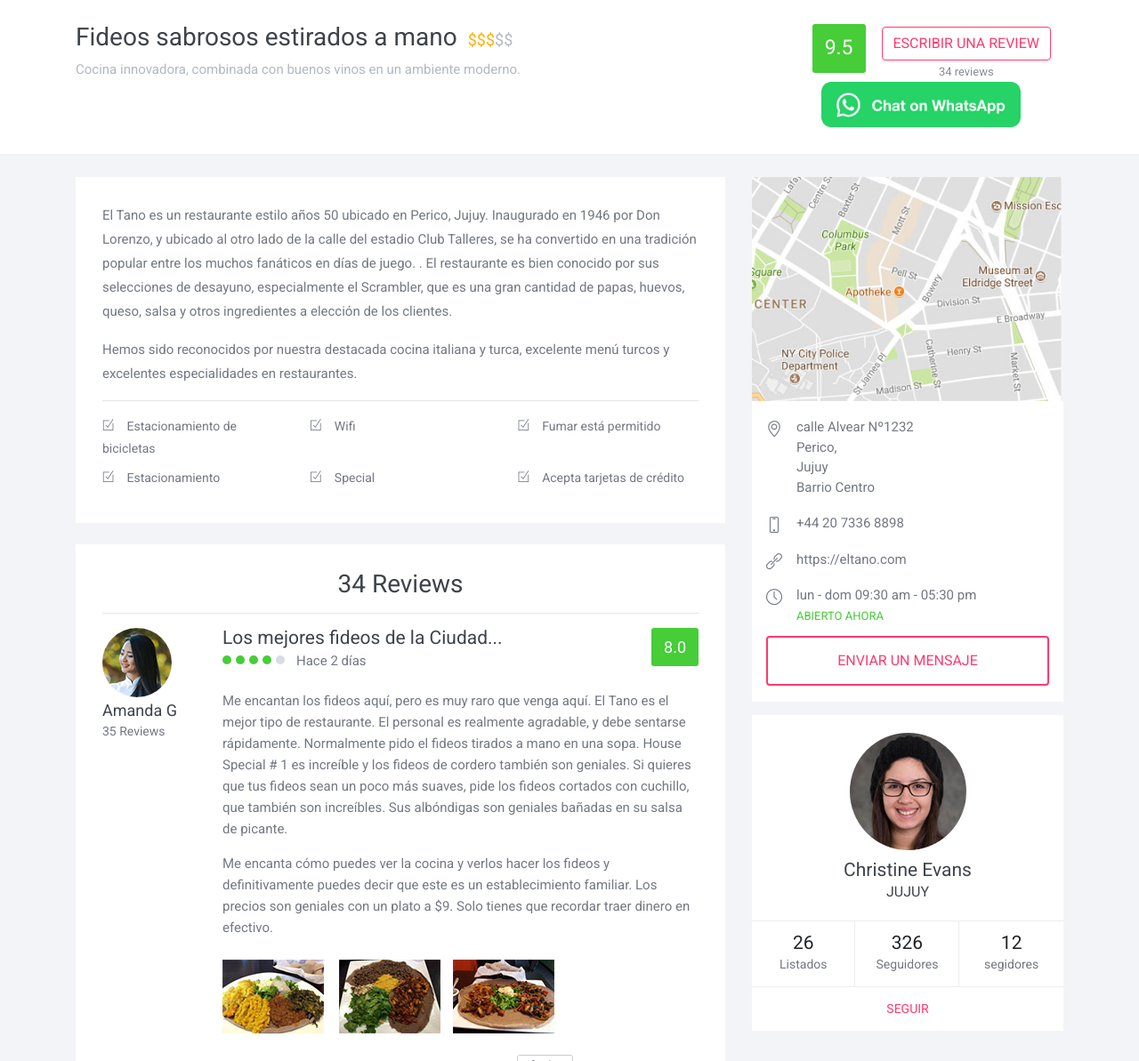
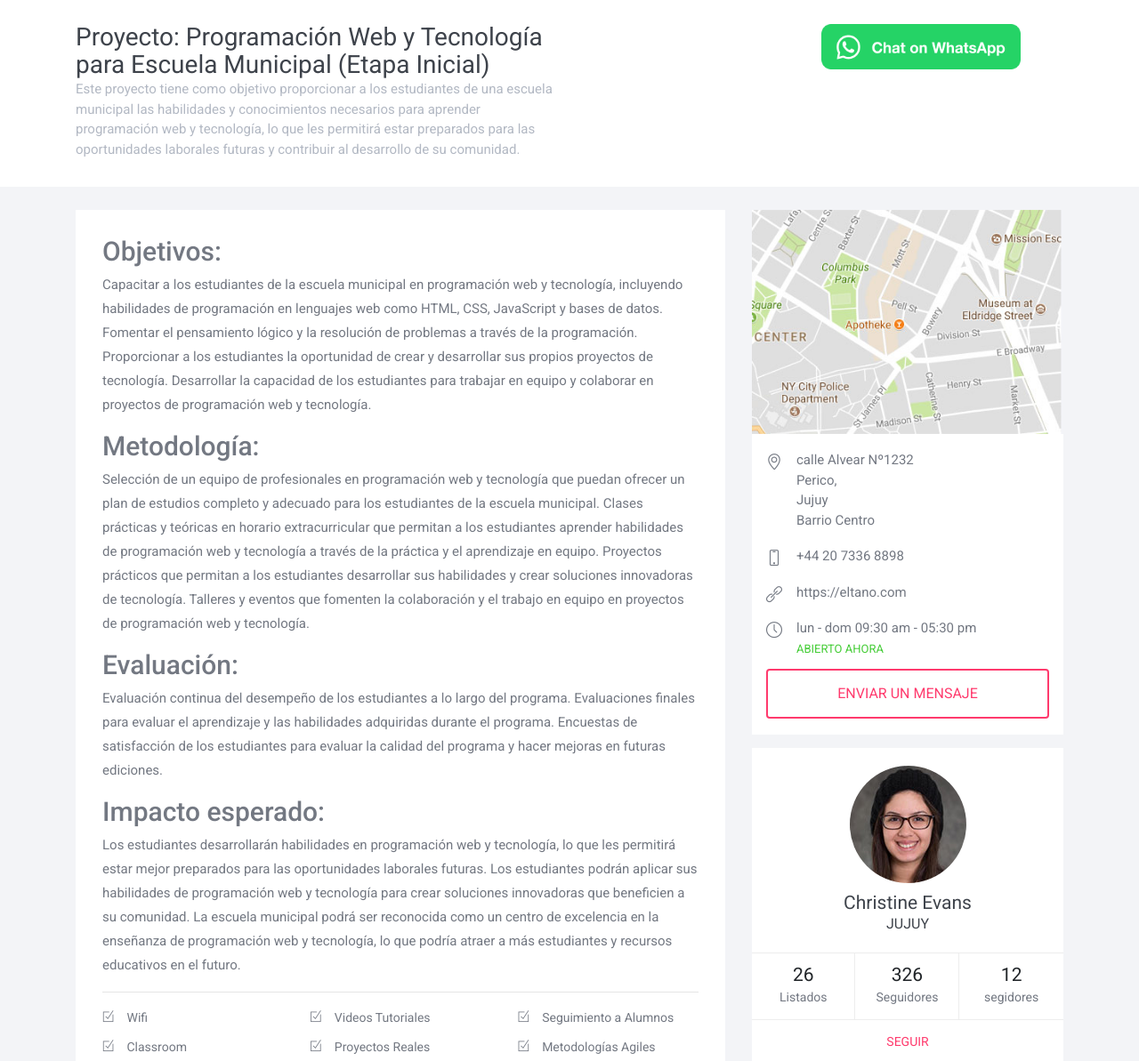
Before and after one commit to ro2907/produccion-educacion, a plain HTML site: page detail.html in a window 1280 px wide. Shown: the part 338-1531 px from the top of the page at 89% size. Drawn offline with Linux system fonts and the light colour scheme.

Commit message:
Cambios en Deltail y otros

```diff
--- a/detail.html
+++ b/detail.html
@@ -151,19 +151,13 @@
         <div class="container">
             <div class="row">
                 <div class="col-md-6">
-                    <h5>Fideos sabrosos estirados a mano</h5>
-                    <p><span>$$$</span>$$</p>
-                    <p class="reserve-description">Cocina innovadora, combinada con buenos vinos en un ambiente moderno.</p>
+                    <h5>Proyecto: Programación Web y Tecnología para Escuela Municipal (Etapa Inicial)</h5>
+
+                    <p class="reserve-description">Este proyecto tiene como objetivo proporcionar a los estudiantes de una escuela municipal las habilidades y conocimientos necesarios para aprender programación web y tecnología, lo que les permitirá estar preparados para las oportunidades laborales futuras y contribuir al desarrollo de su comunidad.</p>
                 </div>
                 <div class="col-md-6">
                     <div class="reserve-seat-block">
-                        <div class="reserve-rating">
-                            <span>9.5</span>
-                        </div>
-                        <div class="review-btn">
-                            <a href="#" class="btn btn-outline-danger">ESCRIBIR UNA REVIEW</a>
-                            <span>34 reviews</span>
-                        </div>
+
                         <div class="reserve-btn">
                             <div class="featured-btn-wrap">
                                 <a aria-label="Chat on WhatsApp" href="https://wa.me/3884918342" > <img style="width: 70%;" alt="Chat on WhatsApp" src="./images/WhatsAppButtonGreenSmall.png" /> </a>
@@ -182,44 +176,65 @@
                 <div class="col-md-8 responsive-wrap">
                     <div class="booking-checkbox_wrap">
                         <div class="booking-checkbox">
-                            <p>El Tano es un restaurante estilo años 50 ubicado en Perico, Jujuy. Inaugurado en 1946 por Don Lorenzo, y ubicado al otro lado de la calle del estadio Club Talleres, se ha convertido en una tradición popular entre los muchos fanáticos en días de juego.
-                                . El restaurante es bien conocido por sus selecciones de desayuno, especialmente el Scrambler, que es una gran cantidad de papas, huevos, queso, salsa y otros ingredientes a elección de los clientes.</p>
-                            <p> Hemos sido reconocidos por nuestra destacada cocina italiana y turca,
-                                excelente menú turcos y excelentes especialidades en restaurantes.</p>
+                            <h4>Objetivos:</h4>
+                            <p> Capacitar a los estudiantes de la escuela municipal en programación web y    tecnología, incluyendo habilidades de programación en lenguajes web como HTML, CSS, JavaScript y bases de datos.
+                                Fomentar el pensamiento lógico y la resolución de problemas a través de la programación.
+                                Proporcionar a los estudiantes la oportunidad de crear y desarrollar sus propios proyectos de tecnología.
+                                Desarrollar la capacidad de los estudiantes para trabajar en equipo y colaborar en proyectos de programación web y tecnología.
+                                </p>
+                                <h4>Metodología:</h4>
+                            <p> Selección de un equipo de profesionales en programación web y tecnología que puedan ofrecer un plan de estudios completo y adecuado para los estudiantes de la escuela municipal.
+                                Clases prácticas y teóricas en horario extracurricular que permitan a los estudiantes aprender habilidades de programación web y tecnología a través de la práctica y el aprendizaje en equipo.
+                                Proyectos prácticos que permitan a los estudiantes desarrollar sus habilidades y crear soluciones innovadoras de tecnología.
+                                Talleres y eventos que fomenten la colaboración y el trabajo en equipo en proyectos de programación web y tecnología.
+                                </p>
+                                <h4>Evaluación:</h4>
+                                <p>
+                                    Evaluación continua del desempeño de los estudiantes a lo largo del programa.
+                                    Evaluaciones finales para evaluar el aprendizaje y las habilidades adquiridas durante el programa.
+                                    Encuestas de satisfacción de los estudiantes para evaluar la calidad del programa y hacer mejoras en futuras ediciones.
+
+                                    </p>
+                                    <h4> Impacto esperado:</h4>
+                                    <p>
+                                        Los estudiantes desarrollarán habilidades en programación web y tecnología, lo que les permitirá estar mejor preparados para las oportunidades laborales futuras.
+                                        Los estudiantes podrán aplicar sus habilidades de programación web y tecnología para crear soluciones innovadoras que beneficien a su comunidad.
+                                        La escuela municipal podrá ser reconocida como un centro de excelencia en la enseñanza de programación web y tecnología, lo que podría atraer a más estudiantes y recursos educativos en el futuro.
+                                    </p>
                             <hr>
                         </div>
                         <div class="row">
                             <div class="col-md-4">
                                 <label class="custom-checkbox">
                         <span class="ti-check-box"></span>
-                        <span class="custom-control-description">Estacionamiento de bicicletas</span>
+                        <span class="custom-control-description">Wifi</span>
                       </label> </div>
                             <div class="col-md-4">
                                 <label class="custom-checkbox">
                        <span class="ti-check-box"></span>
-                       <span class="custom-control-description">Wifi  </span>
+                       <span class="custom-control-description">Videos Tutoriales  </span>
                      </label>
                             </div>
                             <div class="col-md-4">
                                 <label class="custom-checkbox">
                      <span class="ti-check-box"></span>
-                     <span class="custom-control-description">Fumar está permitido </span>
+                     <span class="custom-control-description">Seguimiento a Alumnos </span>
                    </label> </div>
                             <div class="col-md-4">
                                 <label class="custom-checkbox">
                     <span class="ti-check-box"></span>
-                    <span class="custom-control-description">Estacionamiento</span>
+                    <span class="custom-control-description">Classroom</span>
                   </label>
                             </div>
                             <div class="col-md-4">
                                 <label class="custom-checkbox">
                    <span class="ti-check-box"></span>
-                   <span class="custom-control-description">Special</span>
+                   <span class="custom-control-description">Proyectos Reales</span>
                  </label> </div>
                             <div class="col-md-4">
                                 <label class="custom-checkbox">
                   <span class="ti-check-box"></span>
-                  <span class="custom-control-description">Acepta tarjetas de crédito</span>
+                  <span class="custom-control-description">Metodologías Agiles</span>
                 </label>
                             </div>
                         </div>
```
Also changed, not shown: index.html (+16 -7 lines).
